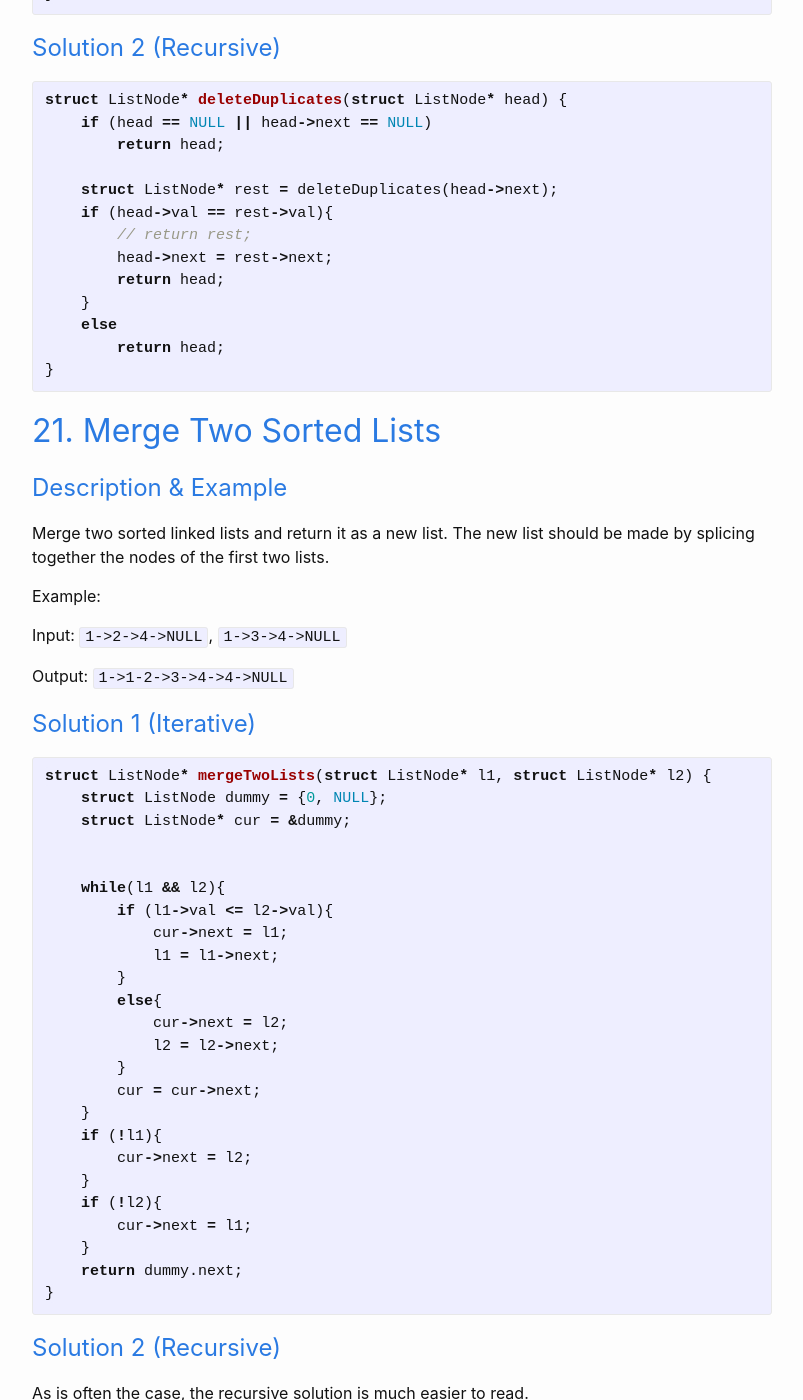
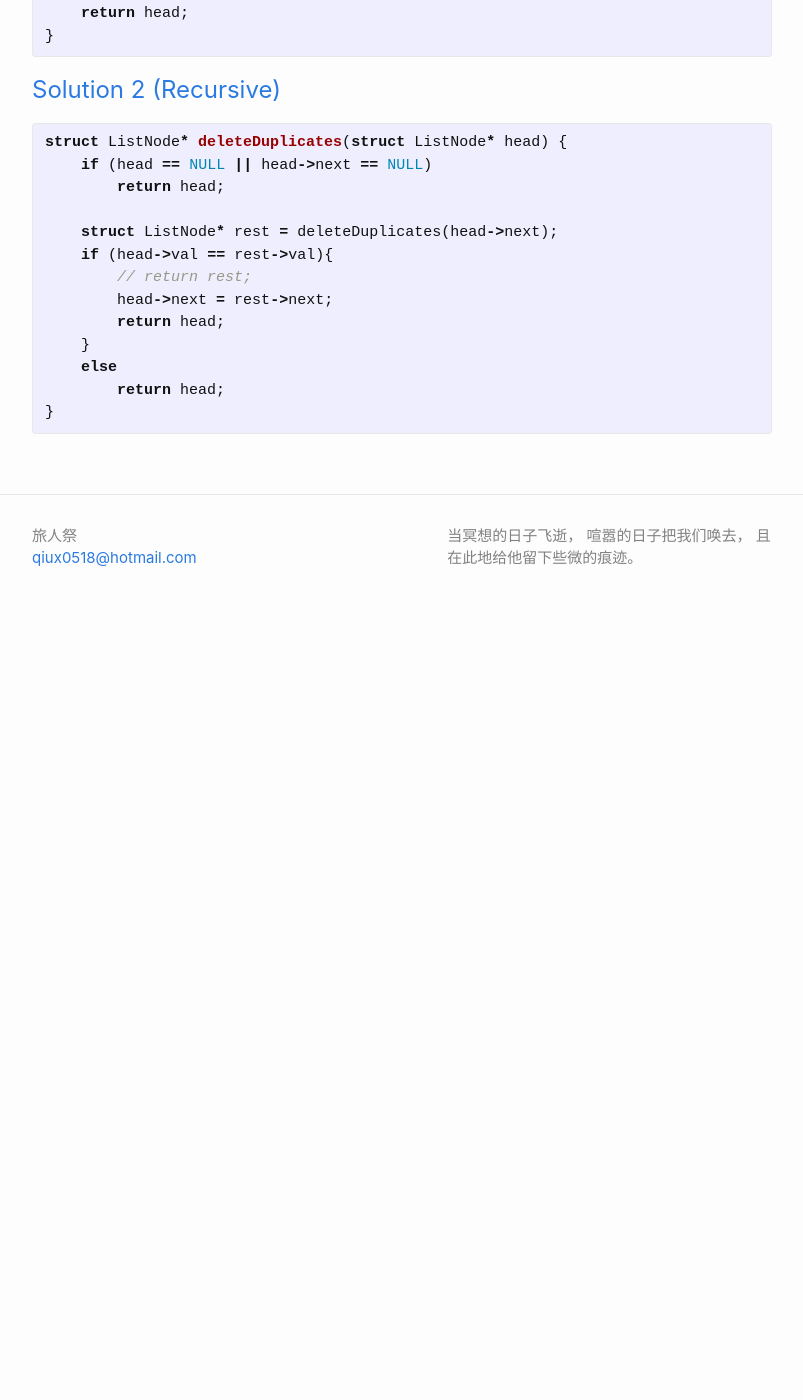
Before and after one commit to x7qiu/x7qiu.github.io, a Jekyll site: the page built from _posts/2019-04-07-LeetCode-LinkedList-part2.md, in a window 1280 px wide and 1400 px high, scrolled down 4631 px. Shown: the whole window, without its empty margins (238-1041 px from the left). Built offline with Jekyll 4.4.1, drawn with Linux system fonts in a browser that asks for light colours; after the commit the page ends 5261 px from its top, so only the background shows below that; some of the changed text lies outside the part shown.

Commit message:
changed title and removed one example from part2 and add to part3

```diff
--- a/_posts/2019-04-07-LeetCode-LinkedList-part2.md
+++ b/_posts/2019-04-07-LeetCode-LinkedList-part2.md
@@ -87,7 +87,8 @@ struct ListNode* reverseList(struct ListNode* head) {
     }
     head->next = NULL;
     return cur;
-}{% endhighlight %}
+}
+{% endhighlight %}
 
 # Solution 2 (Iterative with ``pre`` and ``cur``)
 Instead of traversing the list with a ``cur`` node and a ``nex`` node, we can also loop through the list with ``pre`` and ``cur`` nodes. These two models are essentially the same, withe the obvious exception that you need to initialize ``pre`` to something meaningful. We usually use ``pre`` together with a dummy head node, as we will see later, but here we can just initialize it to ``NULL`` because of how this particular problem works.
@@ -183,64 +184,3 @@ struct ListNode* deleteDuplicates(struct ListNode* head) {
         return head;
 }
 {% endhighlight %}
-
-## 21. Merge Two Sorted Lists
-# Description & Example
-Merge two sorted linked lists and return it as a new list. The new list should be made by splicing together the nodes of the first two lists.
-
-Example:
-
-Input: ``1->2->4->NULL``, ``1->3->4->NULL``
-
-Output: ``1->1-2->3->4->4->NULL``
-
-# Solution 1 (Iterative)
-
-{% highlight c %}
-struct ListNode* mergeTwoLists(struct ListNode* l1, struct ListNode* l2) {
-    struct ListNode dummy = {0, NULL};
-    struct ListNode* cur = &dummy;
-
-
-    while(l1 && l2){
-        if (l1->val <= l2->val){
-            cur->next = l1;
-            l1 = l1->next;
-        }
-        else{
-            cur->next = l2;
-            l2 = l2->next;
-        }
-        cur = cur->next;
-    }
-    if (!l1){
-        cur->next = l2;
-    }
-    if (!l2){
-        cur->next = l1;
-    }
-    return dummy.next;
-}
-{% endhighlight %}
-
-# Solution 2 (Recursive)
-As is often the case, the recursive solution is much easier to read.
-
-{% highlight c %}
-struct ListNode* mergeTwoLists(struct ListNode* l1, struct ListNode* l2) {
-    if (!l1){
-        return l2;
-    }
-    if (!l2){
-        return l1;
-    }
-    if (l1->val <= l2->val){
-        l1->next = mergeTwoLists(l1->next, l2);
-        return l1;
-    }
-    else{
-        l2->next = mergeTwoLists(l1, l2->next);
-        return l2;
-    }
-}
-{% endhighlight %}
```
Also changed, not shown: other parts of _posts/2019-04-07-LeetCode-LinkedList-part2.md (+1 -1 lines).
